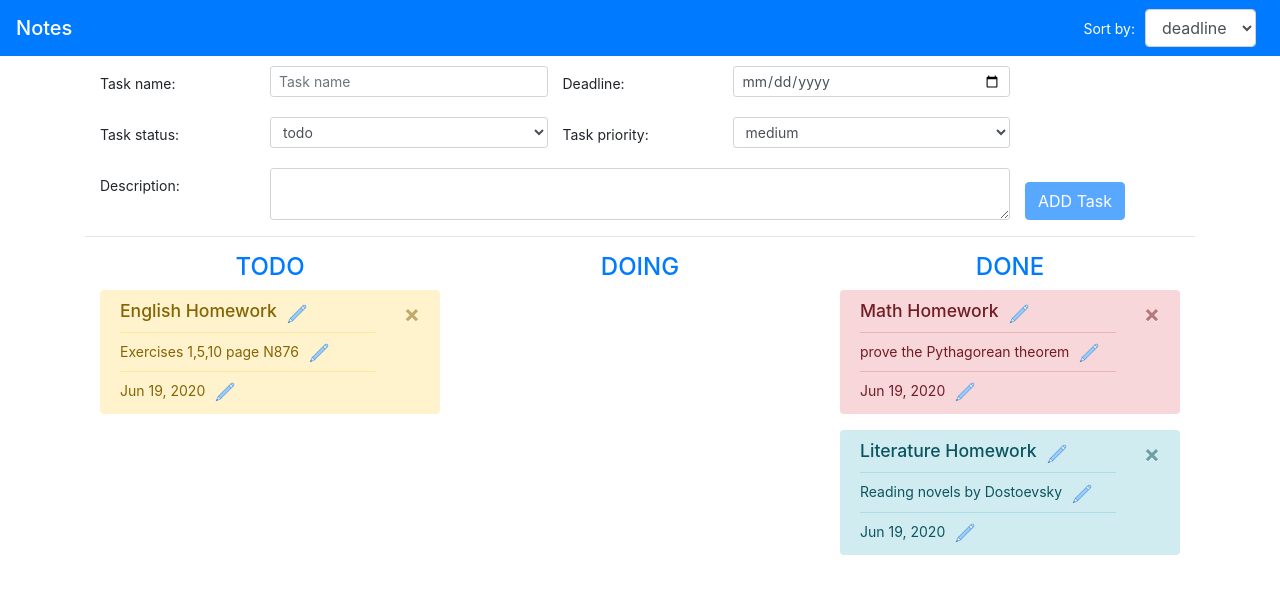
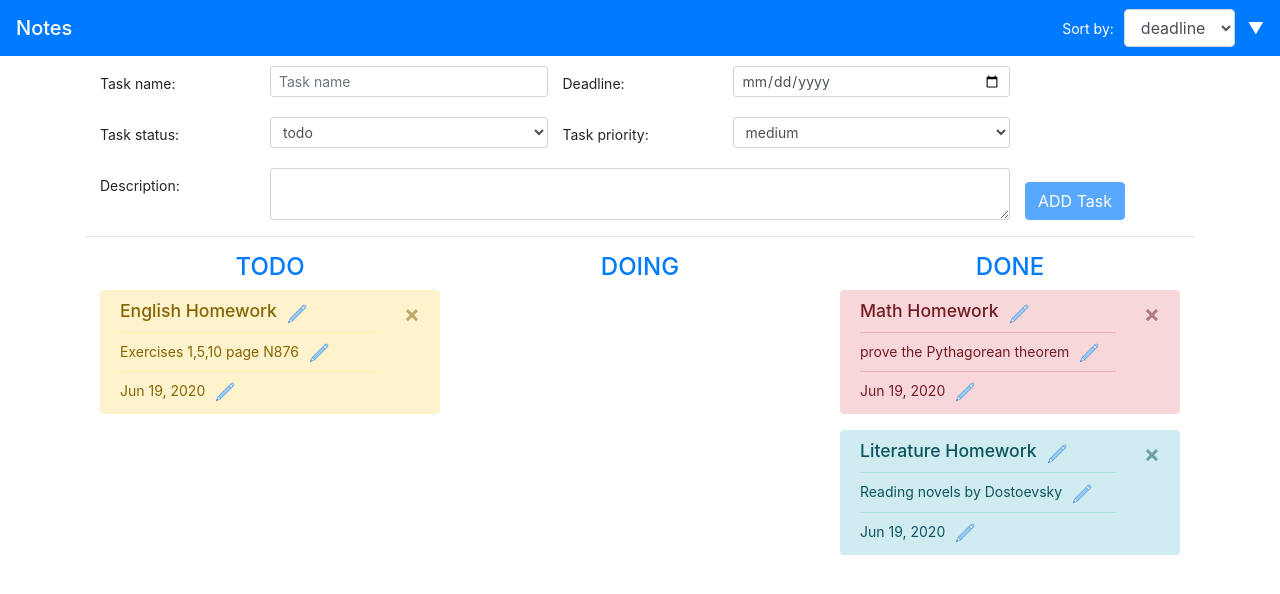
Before and after one commit to kathleen-fen/todo-list-angular, an Angular app: page / in a window 1280 px wide. Shown: the top 594 px of the page. Built offline with nearby package versions, Linux system fonts and the light colour scheme.

Commit message:
sorting done

```diff
--- a/src/app/app.component.css
+++ b/src/app/app.component.css
@@ -21,3 +21,9 @@ h4 {
     margin-right: 10px;
     color: #fff;
 }
+.arrow {
+    color: #fff;
+    font-size: 1rem;
+    margin-left: 5px;
+    cursor: pointer;
+  }
--- a/src/app/app.component.html
+++ b/src/app/app.component.html
@@ -6,6 +6,11 @@
         <option value="deadline">deadline</option>
         <option value="priority">priority</option>
     </select>
+    <div (click)="asc=!asc; updateTasks()">
+      <span *ngIf="!asc" class="arrow">&#9660;</span>
+      <span *ngIf="asc" class="arrow">&#9650;</span>
+    </div>
+
   </div>
 </nav>
 
--- a/src/app/app.component.ts
+++ b/src/app/app.component.ts
@@ -1,7 +1,7 @@
 import { Component, OnInit, ElementRef} from '@angular/core';
 import { FormGroup, FormControl, Validators, AbstractControl } from '@angular/forms';
 import { v4 as uuidv4 } from 'uuid';
-import { CdkDragDrop, moveItemInArray, transferArrayItem } from '@angular/cdk/drag-drop';
+import { CdkDragDrop, transferArrayItem } from '@angular/cdk/drag-drop';
 
 
 export enum StatusEnum {
@@ -72,7 +72,9 @@ export class AppComponent implements OnInit {
   doingTasks: Task[]
   doneTasks: Task[]
   sortBy: string = 'deadline'
+  asc: boolean = false
   ngOnInit () {
+    console.log(this.asc?-1:1)
     this.form = new FormGroup({
       name: new FormControl('', Validators.required),
       deadline: new FormControl(''),
@@ -107,16 +109,16 @@ export class AppComponent implements OnInit {
     this.todoTasks = this.tasks.filter(r=>r.status==='todo')
     this.doingTasks = this.tasks.filter(r=>r.status==='doing')
     this.doneTasks = this.tasks.filter(r=>r.status==='done')
-    console.log(this.todoTasks.sort(this.sortByDeadline))
+
     if (this.sortBy === 'deadline') {
-      this.todoTasks.sort(this.sortByDeadline)
-      this.doingTasks.sort(this.sortByDeadline)
-      this.doneTasks.sort(this.sortByDeadline)
+      this.todoTasks.sort(this.sortByDeadline.bind(this))
+      this.doingTasks.sort(this.sortByDeadline.bind(this))
+      this.doneTasks.sort(this.sortByDeadline.bind(this))
     }
     if (this.sortBy === 'priority') {
-      this.todoTasks.sort(this.sortByPriority)
-      this.doingTasks.sort(this.sortByPriority)
-      this.doneTasks.sort(this.sortByPriority)
+      this.todoTasks.sort(this.sortByPriority.bind(this))
+      this.doingTasks.sort(this.sortByPriority.bind(this))
+      this.doneTasks.sort(this.sortByPriority.bind(this))
     }
 
   }
@@ -141,18 +143,18 @@ export class AppComponent implements OnInit {
 
   sortByDeadline(a, b) {
     if (a.deadline === b.deadline) return 0
-    if (a.deadline === '') return 1
-    if (b.deadline === '') return -1
+    if (a.deadline === '') return  this.asc?1:-1
+    if (b.deadline === '') return  this.asc?-1:1
     let date_a = new Date(a.deadline)
     let date_b = new Date(b.deadline)
-    if (date_a > date_b) return 1
-    if (date_a < date_b) return -1
+    if (date_a > date_b) return  this.asc?1:-1
+    if (date_a < date_b) return this.asc?-1:1
   }
 
   sortByPriority(a, b) {
     if (a.priority === b.priority) return 0
-    if (PriorityEnum[a.priority] < PriorityEnum[b.priority]) return 1
-    if (PriorityEnum[a.priority] > PriorityEnum[b.priority]) return -1
+    if (PriorityEnum[a.priority] < PriorityEnum[b.priority]) return this.asc?-1:1
+    if (PriorityEnum[a.priority] > PriorityEnum[b.priority]) return this.asc?1:-1
   }
 
 }
--- a/src/app/task/task.component.ts
+++ b/src/app/task/task.component.ts
@@ -22,7 +22,12 @@ export class TaskComponent implements OnInit{
     this.form = new FormGroup({
       name: new FormControl(this.task.name, Validators.required),
     })
+
   }
+  ngAfterViewChecked(){
+   // if (this.nameEditMode) console.log(this.nameEdit)
+  }
+
 
 
   delTask(){
```
